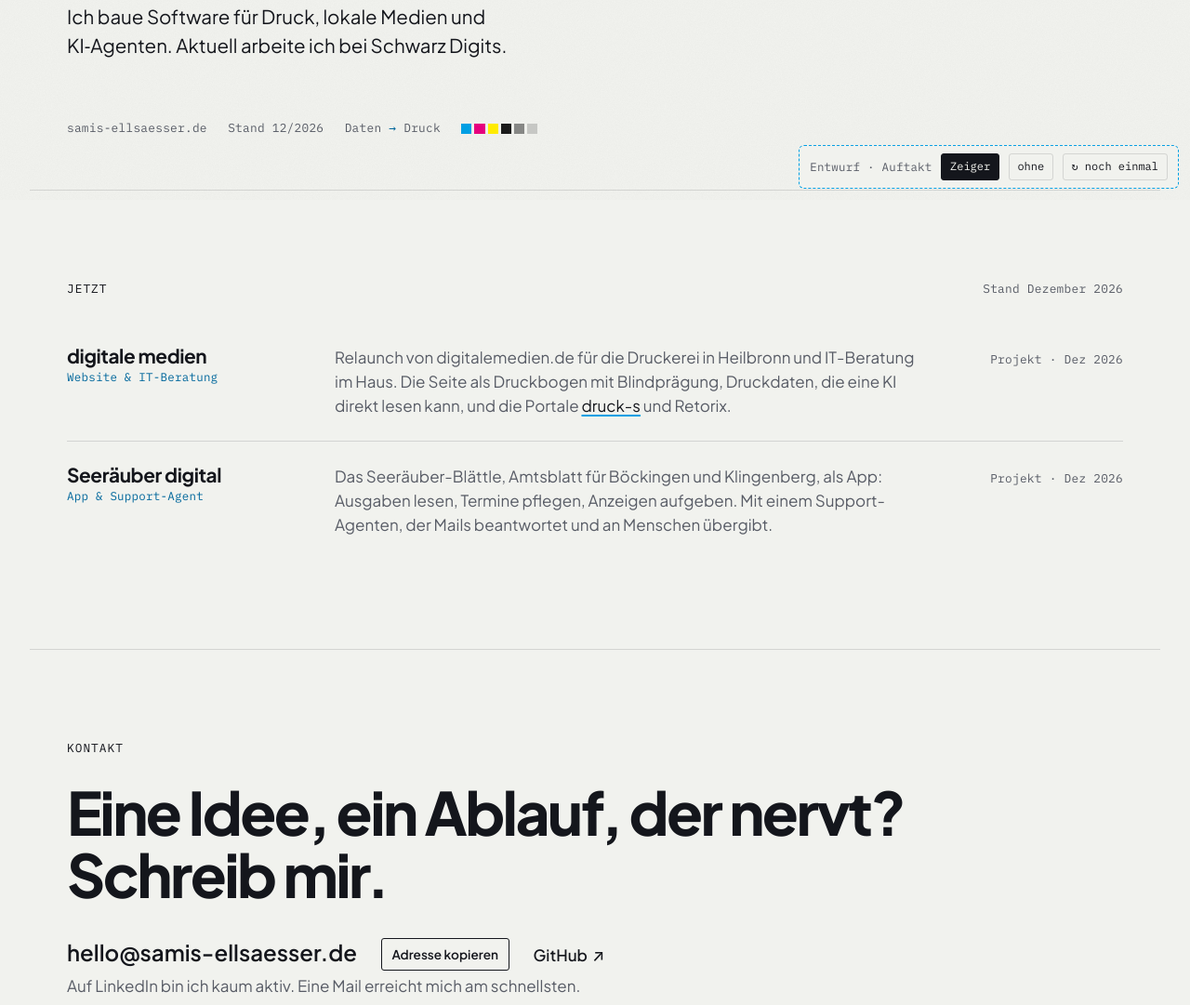
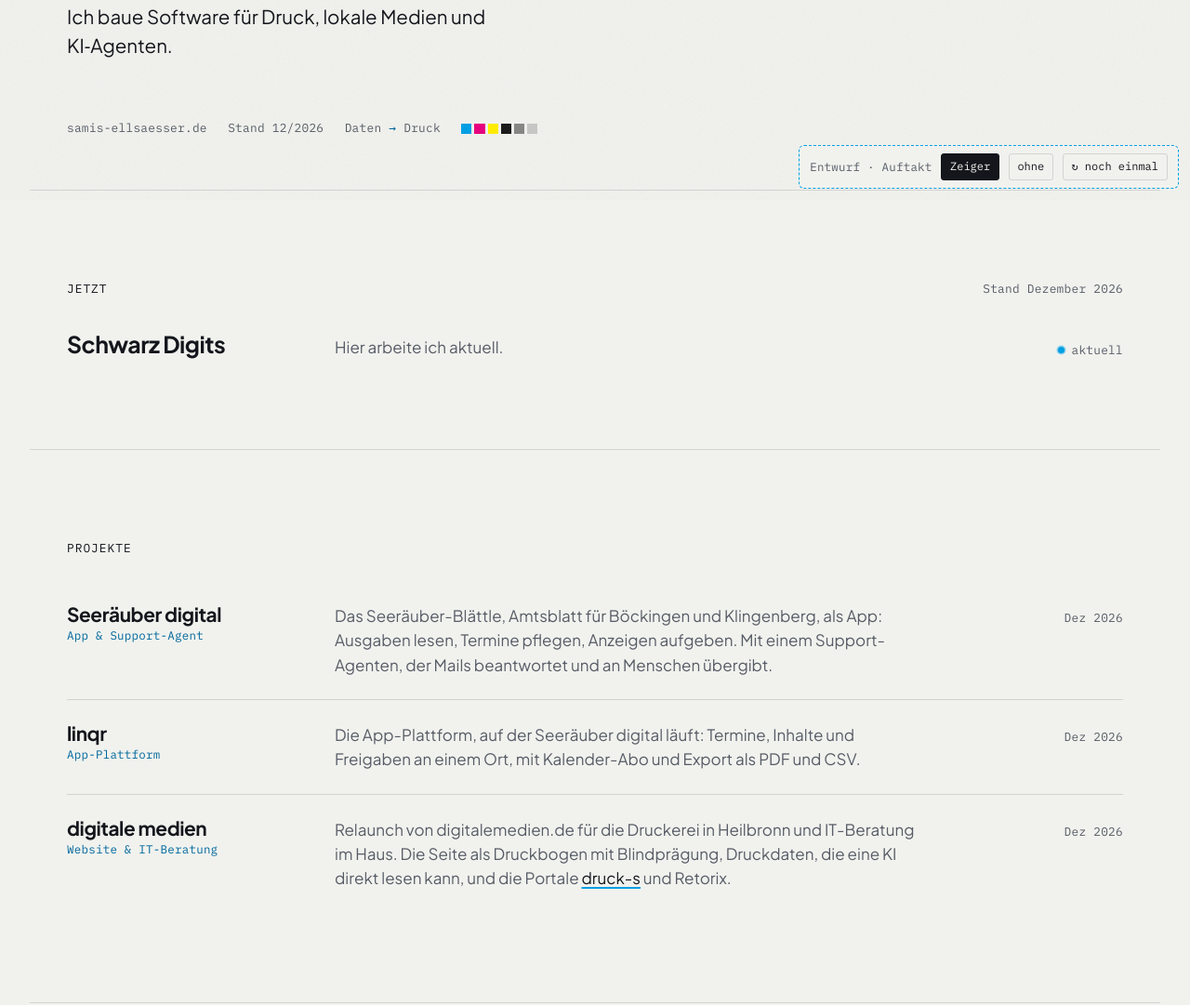
Before and after one commit to samis0707/my_homepage, a plain HTML site: page index.html in a window 1280 px wide. Shown: the part 585-1666 px from the top of the page at 93% size. Drawn offline with Linux system fonts and the light colour scheme; a script that the page names is missing.

Commit message:
Jetzt: Schwarz Digits; Projekte: Seeräuber digital, linqr, digitale medien
Co-Authored-By: Claude Opus 5.5 <noreply@anthropic.com>
Claude-Session: https://claude.ai/code/session_01WzE57FBiacJw4e8mbFrZBo

```diff
--- a/assets/site.css
+++ b/assets/site.css
@@ -106,6 +106,8 @@ button{font:inherit;color:inherit}
 .row__text a{color:var(--ink);text-decoration:underline;text-decoration-color:var(--accent);text-underline-offset:.2em;text-decoration-thickness:1.5px}
 .row__text a:hover{color:var(--accent-ink)}
 .row__tag{display:inline-flex;align-items:center;gap:.45rem;color:var(--ink-2);white-space:nowrap;font-variant-numeric:tabular-nums}
+.row--now{padding-block:.6rem 0}
+.row--now .row__name{font-size:1.55rem}
 .live{width:.45rem;height:.45rem;border-radius:50%;background:var(--accent);animation:puls 2.4s ease-out infinite}
 @keyframes puls{0%{box-shadow:0 0 0 0 rgba(0,159,227,.5)}70%,100%{box-shadow:0 0 0 .5rem rgba(0,159,227,0)}}
 .stack{margin-top:2rem}
--- a/index.html
+++ b/index.html
@@ -54,6 +54,7 @@ window.__seNot=setTimeout(function(){d.classList.remove('auftakt-vor')},7000);
   <a class="brand" href="#start" aria-label="Samis Ellsässer, nach oben"><span class="brand__dot" aria-hidden="true"></span>se</a>
   <nav class="nav" aria-label="Hauptnavigation">
     <a href="#jetzt">Jetzt</a>
+    <a href="#projekte">Projekte</a>
     <a href="#kontakt">Kontakt</a>
   </nav>
 </header>
@@ -66,7 +67,7 @@ window.__seNot=setTimeout(function(){d.classList.remove('auftakt-vor')},7000);
       <span class="name__line">ellsässer</span>
       <canvas class="name__canvas" aria-hidden="true"></canvas>
     </h1>
-    <p class="lead" data-auf>Ich baue Software für Druck, lokale Medien und KI&#8209;Agenten. Aktuell arbeite ich bei Schwarz Digits.</p>
+    <p class="lead" data-auf>Ich baue Software für Druck, lokale Medien und KI&#8209;Agenten.</p>
     <p class="slug mono" aria-hidden="true" data-auf>
       <span>samis-ellsaesser.de</span>
       <span>Stand 12/2026</span>
@@ -80,20 +81,39 @@ window.__seNot=setTimeout(function(){d.classList.remove('auftakt-vor')},7000);
       <h2 id="jetzt-h" class="mono">Jetzt</h2>
       <p class="mono muted">Stand Dezember 2026</p>
     </header>
+    <div class="row row--now">
+      <span class="row__name">Schwarz Digits</span>
+      <span class="row__text">Hier arbeite ich aktuell.</span>
+      <span class="row__tag mono"><i class="live" aria-hidden="true"></i>aktuell</span>
+    </div>
+  </section>
+
+  <section class="block wrap" id="projekte" aria-labelledby="projekte-h" data-auf>
+    <header class="block__head">
+      <h2 id="projekte-h" class="mono">Projekte</h2>
+    </header>
 
     <ul class="work">
       <li>
         <div class="row">
-          <span class="row__name">digitale medien <span class="row__role">Website &amp; IT-Beratung</span></span>
-          <span class="row__text">Relaunch von digitalemedien.de für die Druckerei in Heilbronn und IT-Beratung im Haus. Die Seite als Druckbogen mit Blindprägung, Druckdaten, die eine KI direkt lesen kann, und die Portale <a href="https://www.druck-s.de/" rel="noopener">druck-s</a> und Retorix.</span>
-          <span class="row__tag mono">Projekt · Dez 2026</span>
+          <span class="row__name">Seeräuber digital <span class="row__role">App &amp; Support-Agent</span></span>
+          <span class="row__text">Das Seeräuber-Blättle, Amtsblatt für Böckingen und Klingenberg, als App: Ausgaben lesen, Termine pflegen, Anzeigen aufgeben. Mit einem Support-Agenten, der Mails beantwortet und an Menschen übergibt.</span>
+          <span class="row__tag mono">Dez 2026</span>
         </div>
       </li>
       <li>
         <div class="row">
-          <span class="row__name">Seeräuber digital <span class="row__role">App &amp; Support-Agent</span></span>
-          <span class="row__text">Das Seeräuber-Blättle, Amtsblatt für Böckingen und Klingenberg, als App: Ausgaben lesen, Termine pflegen, Anzeigen aufgeben. Mit einem Support-Agenten, der Mails beantwortet und an Menschen übergibt.</span>
-          <span class="row__tag mono">Projekt · Dez 2026</span>
+          <span class="row__name">linqr <span class="row__role">App-Plattform</span></span>
+          <!-- TODO: Beschreibung von linqr bestätigen -->
+          <span class="row__text">Die App-Plattform, auf der Seeräuber digital läuft: Termine, Inhalte und Freigaben an einem Ort, mit Kalender-Abo und Export als PDF und CSV.</span>
+          <span class="row__tag mono">Dez 2026</span>
+        </div>
+      </li>
+      <li>
+        <div class="row">
+          <span class="row__name">digitale medien <span class="row__role">Website &amp; IT-Beratung</span></span>
+          <span class="row__text">Relaunch von digitalemedien.de für die Druckerei in Heilbronn und IT-Beratung im Haus. Die Seite als Druckbogen mit Blindprägung, Druckdaten, die eine KI direkt lesen kann, und die Portale <a href="https://www.druck-s.de/" rel="noopener">druck-s</a> und Retorix.</span>
+          <span class="row__tag mono">Dez 2026</span>
         </div>
       </li>
     </ul>
```
Also changed, not shown: llms.txt, 1 other file.
